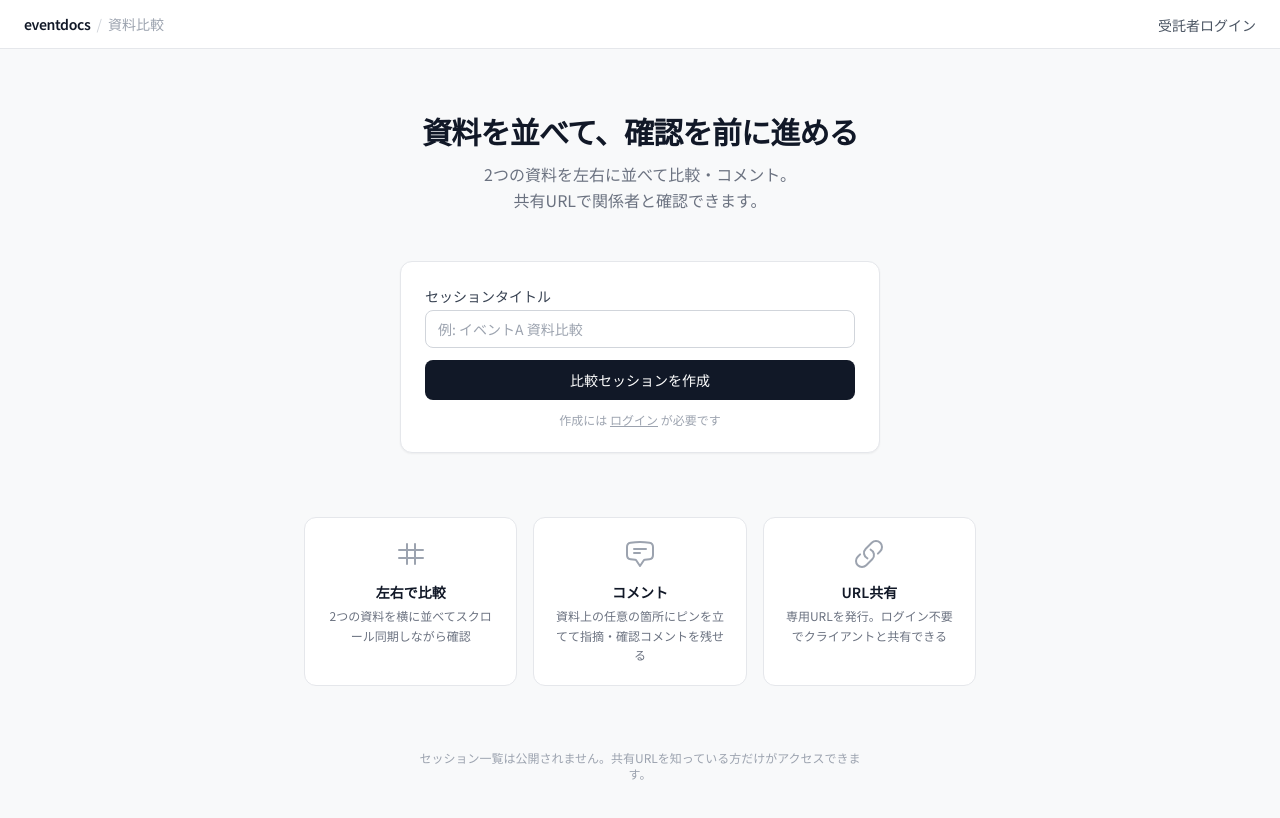
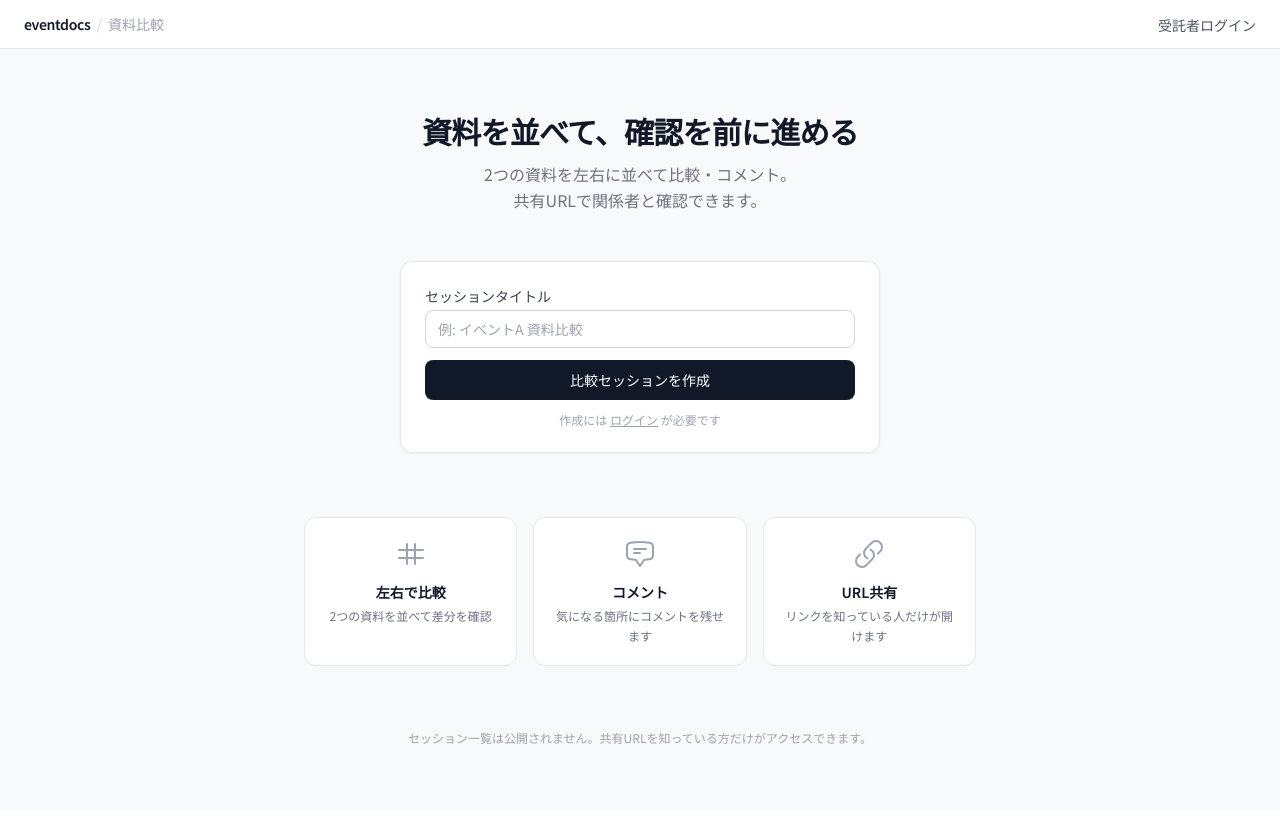
Before and after one commit to kent0421ovesaku-dev/eventdocs, a Next.js app: page / in a window 1280 px wide. Shown: the top 818 px of the page. Built offline with nearby package versions, Linux system fonts and the light colour scheme; no server answers.

Commit message:
fix: トップページの特徴カード説明文を短縮・フッターmax-width拡大
Made-with: Cursor

```diff
--- a/src/app/page.tsx
+++ b/src/app/page.tsx
@@ -130,7 +130,7 @@ export default async function HomePage({ searchParams }: HomePageProps) {
                 </svg>
               </div>
               <h3 className="text-sm font-semibold text-gray-900 mb-1">左右で比較</h3>
-              <p className="text-xs text-gray-500 leading-relaxed">2つの資料を横に並べてスクロール同期しながら確認</p>
+              <p className="text-xs text-gray-500 leading-relaxed">2つの資料を並べて差分を確認</p>
             </div>
 
             {/* コメント */}
@@ -141,7 +141,7 @@ export default async function HomePage({ searchParams }: HomePageProps) {
                 </svg>
               </div>
               <h3 className="text-sm font-semibold text-gray-900 mb-1">コメント</h3>
-              <p className="text-xs text-gray-500 leading-relaxed">資料上の任意の箇所にピンを立てて指摘・確認コメントを残せる</p>
+              <p className="text-xs text-gray-500 leading-relaxed">気になる箇所にコメントを残せます</p>
             </div>
 
             {/* URL共有 */}
@@ -152,7 +152,7 @@ export default async function HomePage({ searchParams }: HomePageProps) {
                 </svg>
               </div>
               <h3 className="text-sm font-semibold text-gray-900 mb-1">URL共有</h3>
-              <p className="text-xs text-gray-500 leading-relaxed">専用URLを発行。ログイン不要でクライアントと共有できる</p>
+              <p className="text-xs text-gray-500 leading-relaxed">リンクを知っている人だけが開けます</p>
             </div>
 
           </div>
@@ -175,7 +175,7 @@ export default async function HomePage({ searchParams }: HomePageProps) {
         )}
 
         {/* フッターノート */}
-        <p className="text-xs text-gray-400 text-center max-w-md">
+        <p className="text-xs text-gray-400 text-center max-w-xl">
           セッション一覧は公開されません。共有URLを知っている方だけがアクセスできます。
         </p>
 
```
